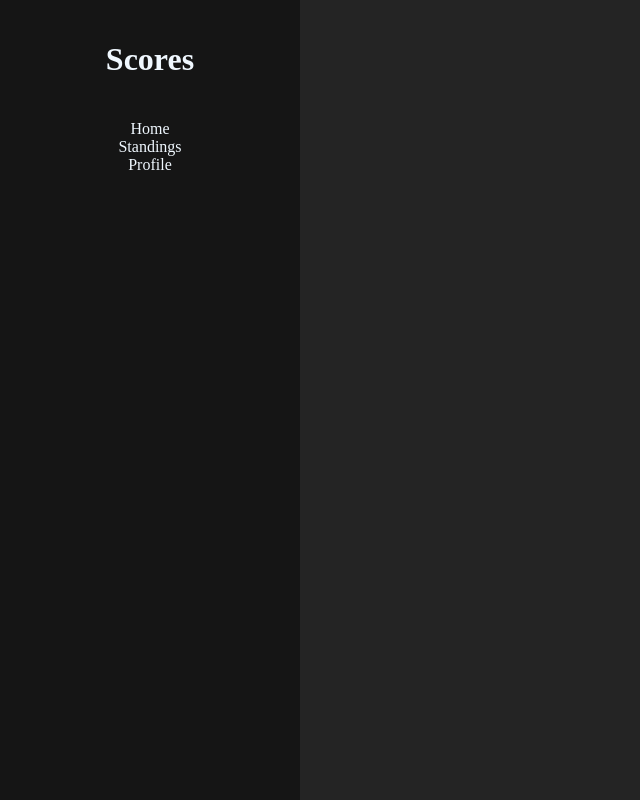
After one commit to msailc/basketball.scores.app, a PHP site: page / in a window 1280 px wide. The commit adds this page. Shown: the whole page, without its empty margins (0-640 px from the left). Run offline with PHP 8.4, Linux system fonts and the light colour scheme; a stand-in replaces the project's code that opens the database connection.

Commit message:
init user interface

```diff
--- /dev/null
+++ b/server/index.html
@@ -0,0 +1,65 @@
+<!DOCTYPE html>
+<html>
+<head>
+  <style>
+    body {
+      margin: 0;
+      padding: 0;
+      background-color: #242424;
+    }
+
+    .sidebar {
+      position: fixed;
+      top: 0;
+      left: 0;
+      height: 100%;
+      width: 300px;
+      color: aliceblue;
+      background-color: #151515;
+    }
+
+    .content {
+      margin-left: 300px;
+      padding: 20px;
+    }
+
+    .sidebar-items {
+      list-style-type: none;
+      padding: 0;
+      margin: 0;
+      display: flex;
+        flex-direction: column;
+        align-items: center;
+        margin-top: 20px;
+    }
+
+    .header-app-name {
+      display: flex;
+        flex-direction: column;
+        align-items: center;
+        margin-top: 20px;
+
+    }
+  </style>
+</head>
+<body>
+  <div class="sidebar">
+    <!-- Sidebar content goes here -->
+    <div class="header-app-name">
+        <h1>Scores</h1>
+    </div>
+    <ul class="sidebar-items">
+      <li>Home</li>
+      <li>Standings</li>
+      <li>Profile</li>
+    </ul>
+  </div>
+
+  <div class="content">
+    <!-- Page content goes here -->
+
+  </div>
+
+
+</body>
+</html>
--- a/server/rest/index.php
+++ b/server/rest/index.php
@@ -6,14 +6,17 @@ require '../vendor/autoload.php';
 require_once __DIR__ . '/services/TeamServices.php';
 require_once __DIR__ . '/services/PlayerServices.php';
 require_once __DIR__ . '/services/MatchServices.php';
+require_once __DIR__ . '/services/StandingServices.php';
 
 Flight::register('teamService', "TeamServices");
 Flight::register('playerService', "playerServices");
 Flight::register('matchService', "matchServices");
+Flight::register('standingService', "standingServices");
 
 require_once __DIR__ . '/routes/TeamRoutes.php';
 require_once __DIR__ . '/routes/PlayerRoutes.php';
 require_once __DIR__ . '/routes/MatchRoutes.php';
+require_once __DIR__ . '/routes/StandingRoutes.php';
 
 Flight::route('GET /', function () {
     echo "Hello";
```
Also changed, not shown: server/login.html (added), server/register.html (added), server/rest/services/StandingServices.php (renamed from server/rest/services/StandingService.php).
